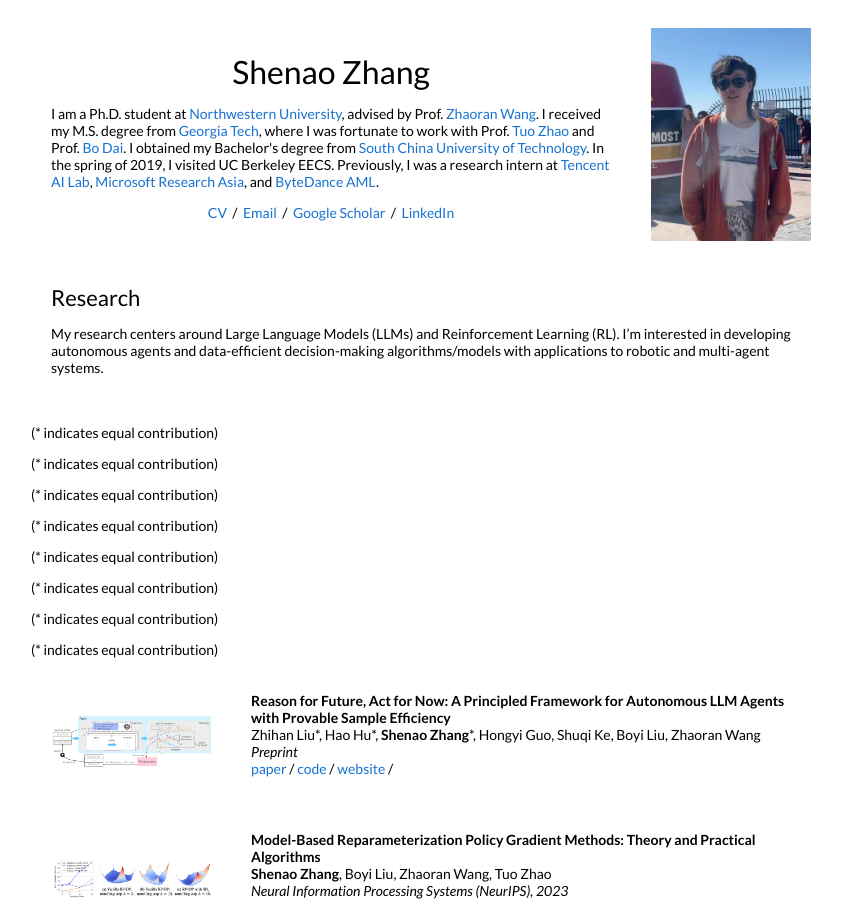
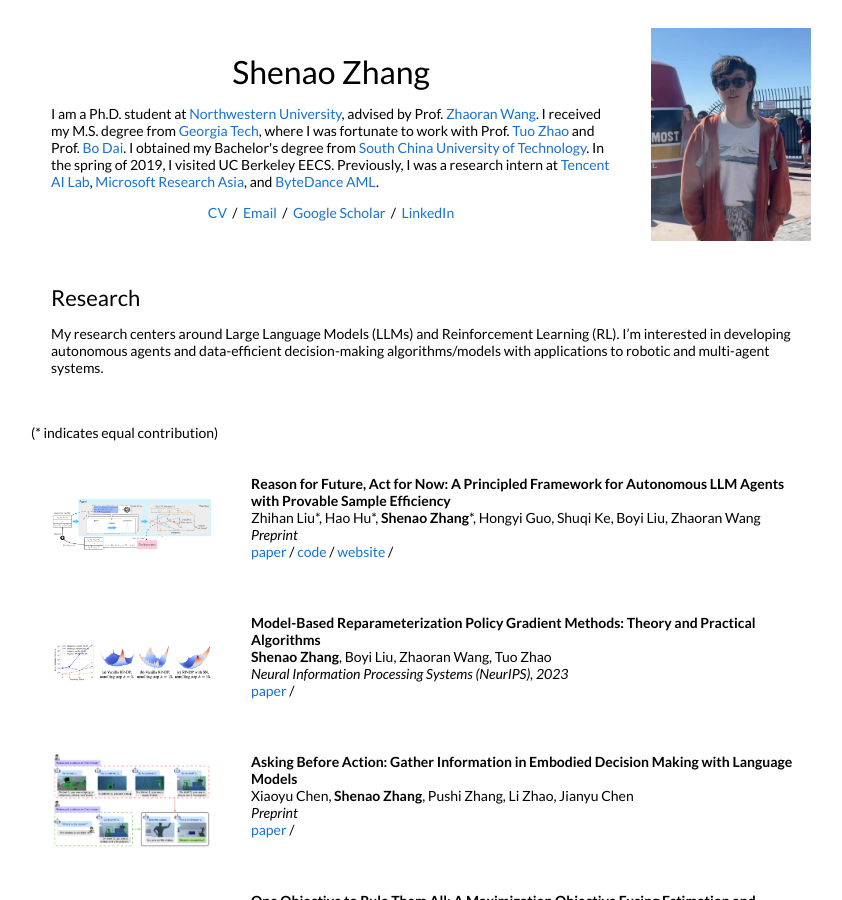
Before and after one commit to shenao-zhang/shenao-zhang.github.io, a Jekyll site: the page built from _posts/2023-09-01-rafa.markdown, in a window 1280 px wide and 900 px high. Shown: the whole window, without its empty margins (209-1051 px from the left). Built offline with Jekyll 4.4.1, drawn with Linux system fonts in a browser that asks for light colours.

Commit message:
Update default.html

```diff
--- a/_layouts/default.html
+++ b/_layouts/default.html
@@ -62,13 +62,13 @@
           </tr>
         </table>
         <table style="width:100%;border:0px;border-spacing:0px;border-collapse:separate;margin-right:auto;margin-left:auto;">
+              <p>
+                (* indicates equal contribution)
+              </p>
           {% for post in site.posts %}
           {% for cat in post.categories %}
           {% if cat == 'research' %}
           <tr>
-              <p>
-                (* indicates equal contribution)
-              </p>
             <td style="padding:2.5%;width:25%;vertical-align:middle;min-width:120px">
               <img src="{{post.image}}" alt="project image" style="width:auto; height:auto; max-width:100%;" />
             </td>
```
